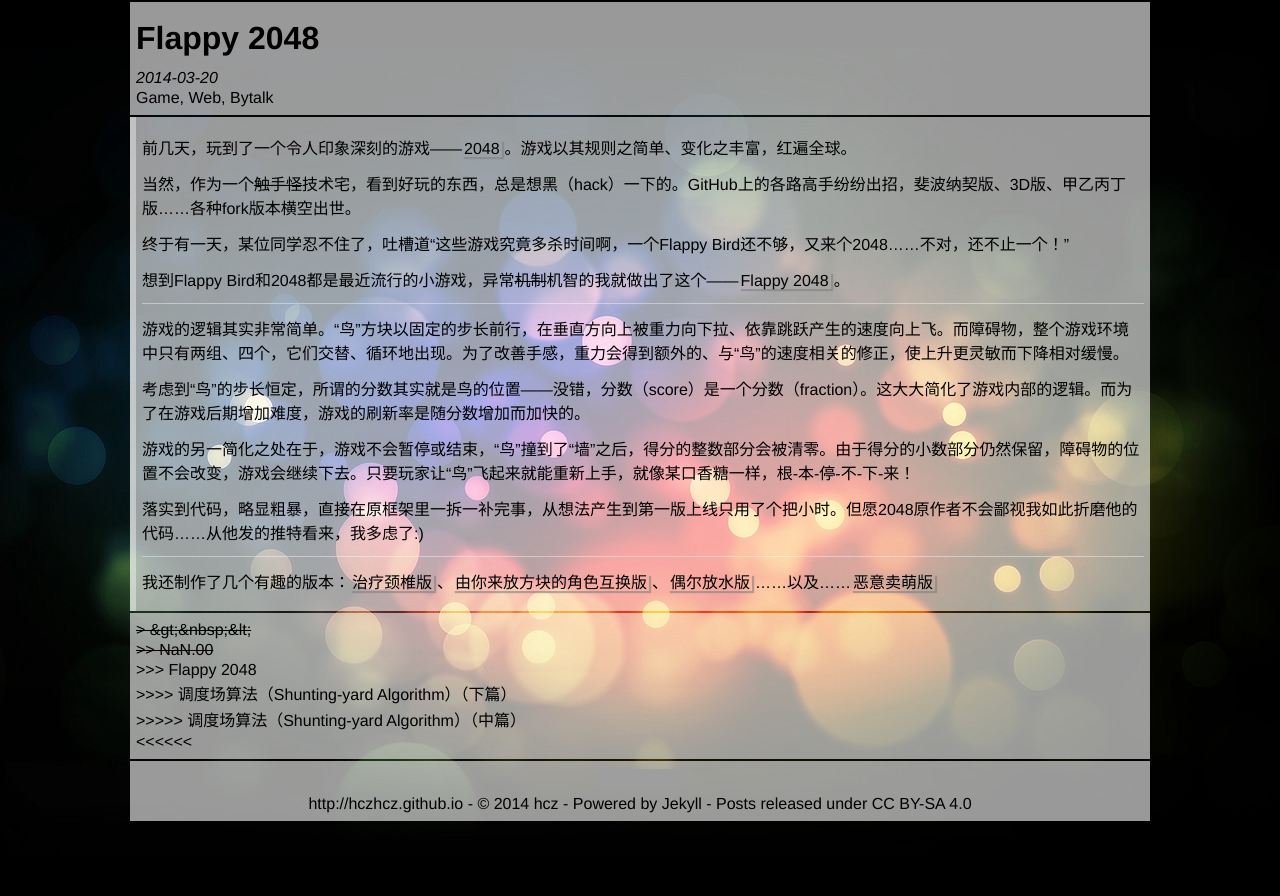
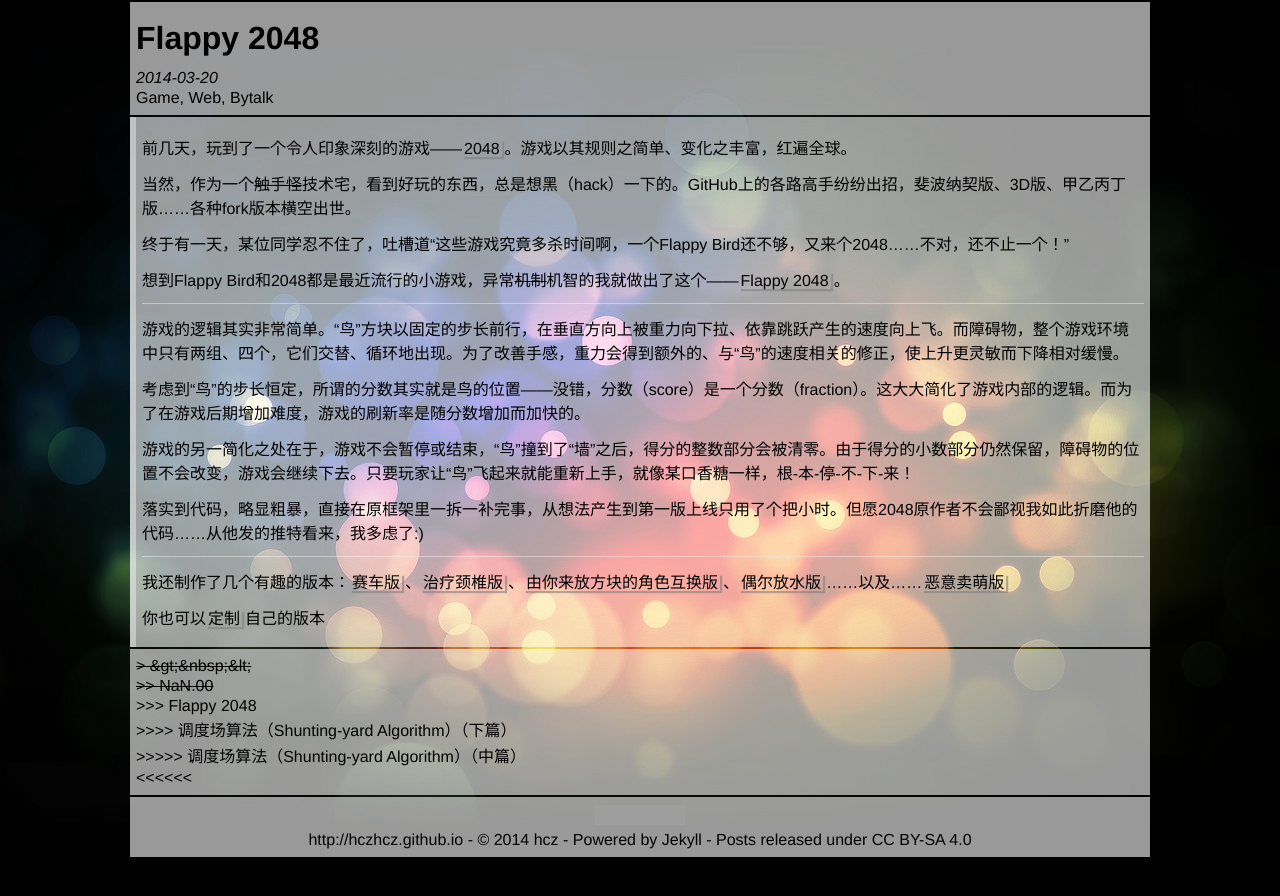
Before and after one commit to hczhcz/hczhcz.github.io, a Jekyll site: the page built from _posts/2014-03-20-flappy-2048.md, in a window 1280 px wide. Shown: the top 896 px of the page. Built offline with Jekyll 4.4.1, drawn with Linux system fonts in a browser that asks for light colours; grey boxes are pictures that could not be loaded.

Commit message:
update post

```diff
--- a/_posts/2014-03-20-flappy-2048.md
+++ b/_posts/2014-03-20-flappy-2048.md
@@ -5,13 +5,13 @@ abstract: “这些游戏究竟多杀时间啊，一个Flappy Bird还不够，
 tags: Game Web Bytalk
 ---
 
-前几天，玩到了一个令人印象深刻的游戏——[2048](http://gabrielecirulli.github.io/2048/)。游戏以其规则之简单、变化之丰富，红遍全球。
+前几天，玩到了一个令人印象深刻的游戏——[2048](https://gabrielecirulli.github.io/2048)。游戏以其规则之简单、变化之丰富，红遍全球。
 
 当然，作为一个<del>触手怪</del>技术宅，看到好玩的东西，总是想黑（hack）一下的。GitHub上的各路高手纷纷出招，斐波纳契版、3D版、甲乙丙丁版……各种fork版本横空出世。
 
 终于有一天，某位同学忍不住了，吐槽道“这些游戏究竟多杀时间啊，一个Flappy Bird还不够，又来个2048……不对，还不止一个！”
 
-想到Flappy Bird和2048都是最近流行的小游戏，异常<del>机制</del>机智的我就做出了这个——[Flappy 2048](http://hczhcz.github.io/Flappy-2048/)。
+想到Flappy Bird和2048都是最近流行的小游戏，异常<del>机制</del>机智的我就做出了这个——[Flappy 2048](https://hczhcz.github.io/Flappy-2048)。
 
 ---
 
@@ -25,4 +25,6 @@ tags: Game Web Bytalk
 
 ---
 
-我还制作了几个有趣的版本：[治疗颈椎版](http://hczhcz.github.io/2048/)、[由你来放方块的角色互换版](http://hczhcz.github.io/2048/2047)、[偶尔放水版](http://hczhcz.github.io/2048/20ez)……以及……[恶意卖萌版](http://hczhcz.github.io/2048/20mu)
+我还制作了几个有趣的版本：[赛车版](https://hczhcz.github.io/Racing-2048)、[治疗颈椎版](https://hczhcz.github.io/2048)、[由你来放方块的角色互换版](https://hczhcz.github.io/2048/2047)、[偶尔放水版](https://hczhcz.github.io/2048/20ez)……以及……[恶意卖萌版](https://hczhcz.github.io/2048/20mu)
+
+你也可以[定制](https://hczhcz.github.io/my-2048)自己的版本
```
